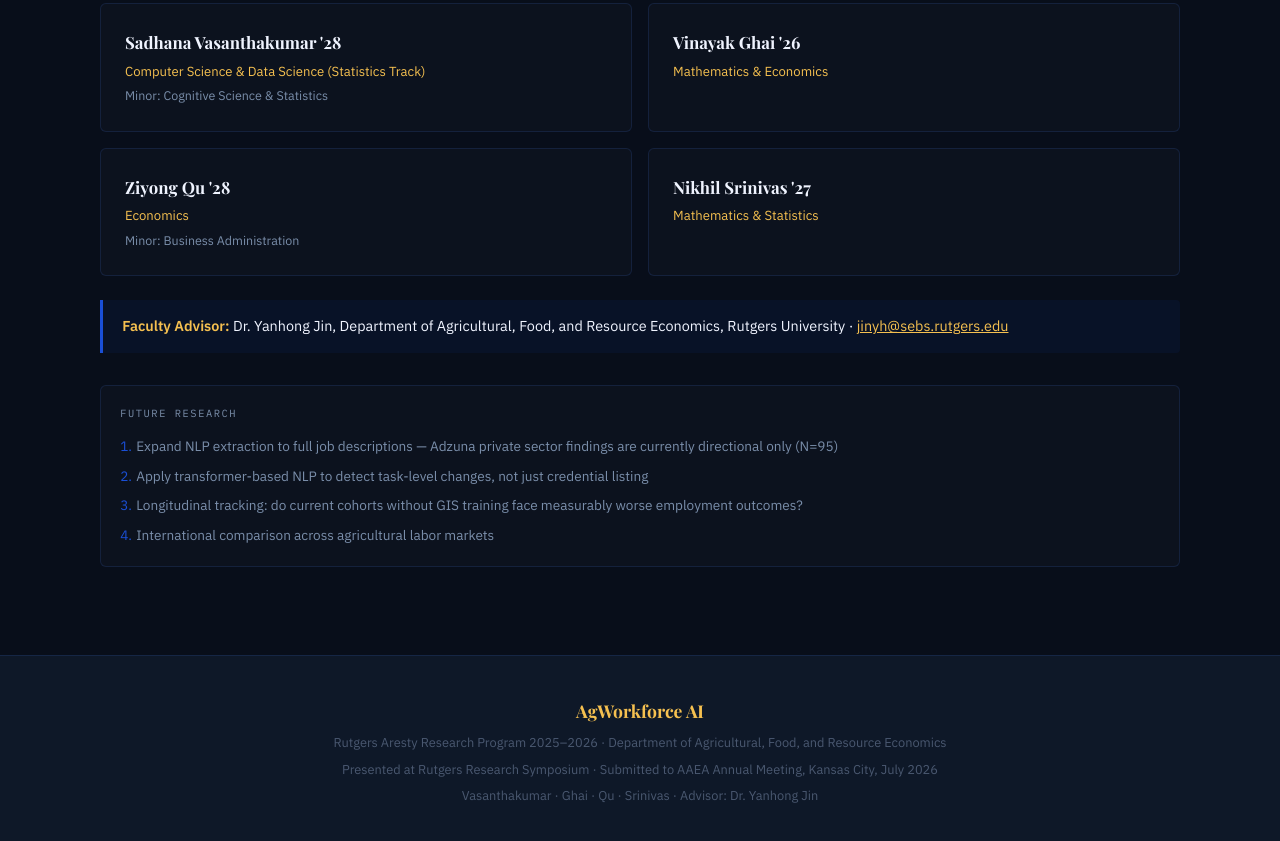
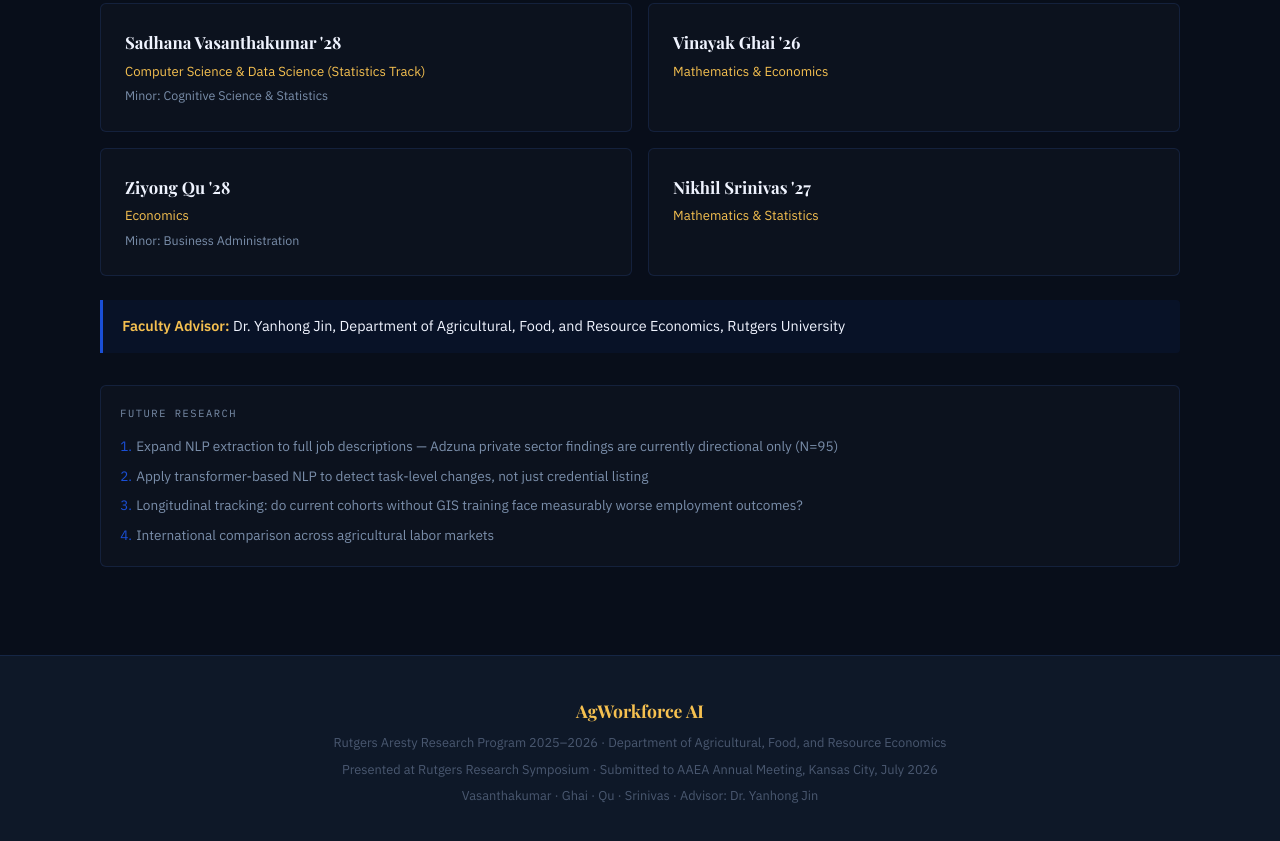
Before and after one commit to SadhanaVasanthakumar/AgSustainability, a plain HTML site: page index.html in a window 1280 px wide. Shown: the part 9811-10652 px from the top of the page. Drawn offline with nearby package versions, Linux system fonts and the light colour scheme; a web font is replaced by a local one.

Commit message:
Remove email link for Faculty Advisor
Removed email link for Faculty Advisor from index.html.

```diff
--- a/index.html
+++ b/index.html
@@ -689,7 +689,7 @@ footer a{color:var(--goldL);text-decoration:none}
     </div>
 
     <div class="callout" style="margin-top:1.5rem">
-      <strong>Faculty Advisor:</strong> Dr. Yanhong Jin, Department of Agricultural, Food, and Resource Economics, Rutgers University · <a href="mailto:jinyh@sebs.rutgers.edu" style="color:var(--goldL)">jinyh@sebs.rutgers.edu</a>
+      <strong>Faculty Advisor:</strong> Dr. Yanhong Jin, Department of Agricultural, Food, and Resource Economics, Rutgers University
     </div>
 
     <div style="margin-top:2rem;padding:1.2rem;background:rgba(255,255,255,.02);border:1px solid var(--border);border-radius:6px">
```
